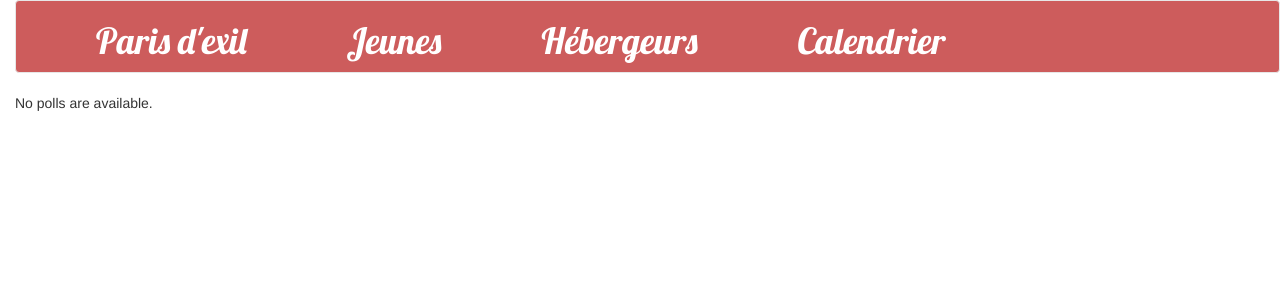
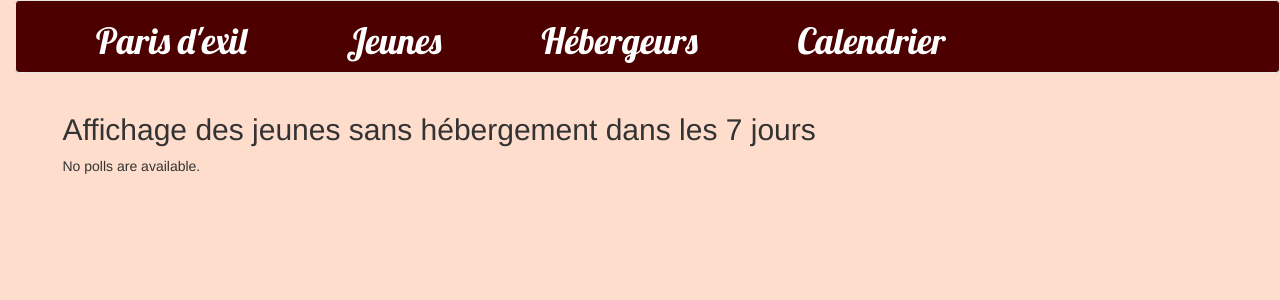
Before and after one commit to maximeg44/parisExil, a Django app: page /webApplication/ in a window 1280 px wide. Shown: the top 300 px of the page. Run offline with Django 3.2, Linux system fonts and the light colour scheme; data that the repository does not hold is empty; some libraries are stand-ins or nearby versions.

Commit message:
Mise en forme de la page d'accueil

```diff
--- a/parisExil/webApplication/static/css/webApplication.css
+++ b/parisExil/webApplication/static/css/webApplication.css
@@ -1,10 +1,11 @@
 h1 a {
-    color: #CD5C5C;
+    color: #D19275;
     font-family: 'Lobster';
 }
 
 body {
     padding-left: 15px;
+    background-color:#ffddcc;
 
 }
 
@@ -20,7 +21,7 @@ list-style-type:none;
 
 
 .navbar-default {
-    background-color: #CD5C5C;
+    background-color: #4d0000;
 }
 
 .nav.navbar-nav.navbar-left li a {
--- a/parisExil/webApplication/templates/webApplication/index.html
+++ b/parisExil/webApplication/templates/webApplication/index.html
@@ -13,6 +13,8 @@
 	</head>
 
 	<body>
+
+
 		<nav class="navbar navbar-default">
 			<div class="container-fluid">
 
@@ -37,37 +39,45 @@
 				</div>
 			</div>
 		</nav>
+	<div class="container">
+	<div class="row">
+		<h2>Affichage des jeunes sans hébergement dans les 7 jours</h2>
 		{% if jeunes_fin_hebergement_list %}
-	 		<ul></br>
-	 			{% for jeune in jeunes_fin_hebergement_list %}
-	 				<li>
-					<table align="left">
-					<label><h1>Affichage des jeunes sans hébergement dans les 7 jours</h1></label> </br></br></br>
-					<tr>
-						<th><span class="glyphicon glyphicon-user" aria-hidden="true"></span></th>
-						<th>Nom</th>
-						<th>Prenom</th>
-						<th>date de fin d'hébergement</th>
-					</tr>
-					<tr>
-						<td>
-							<a href="detailJeune.html">
-							<span class="glyphicon glyphicon-user" aria-hidden="true"></span></a>&nbsp;&nbsp;
-						</td>
-						<td>
-							{{ jeune.idpersonne.nom }}
-						</td>
-						<td>{{jeune.idpersonne.prenom}}</td>
-						<td>{{jeune.datefin}}</td>
-					</tr>
-					</li>
-					</table>
+			<table align="left" class="points_table">
+				<h1></h1>
+				<tr>
+					<thead>
+						<th class="col-xs-7">date de fin d'hébergement</th>
+						<th class="col-xs-7">Nom</th>
+						<th class="col-xs-7">Prenom</th>
+						<th class="col-xs-7"><span class="glyphicon glyphicon-user" aria-hidden="true"></span></th>
+					</thead>
+				</tr>
+				<tbody class="points_table_scrollbar">
+				{% for jeune in jeunes_fin_hebergement_list %}
+
+						<tr class="even">
+							<td class="col-xs-7">
+								{{jeune.datefin}}
+							</td>
+							<td class="col-xs-7">
+								{{ jeune.idpersonne.nom }}
+							</td>
+							<td class="col-xs-7">{{jeune.idpersonne.prenom}}</td>
+							<td class="col-xs-7">
+								<a href="detailJeune.html">
+								<span class="glyphicon glyphicon-user" aria-hidden="true"></span></a>&nbsp;&nbsp;
+							</td>
+						</tr>
+					</tbody>
+
 	 			{% endfor %}
-    		</ul>
+			</table>
 		{% else %}
     		<p>No polls are available.</p>
 		{% endif %}
 	</body>
 
-
+		</div>
+</div>
 </html>
```
